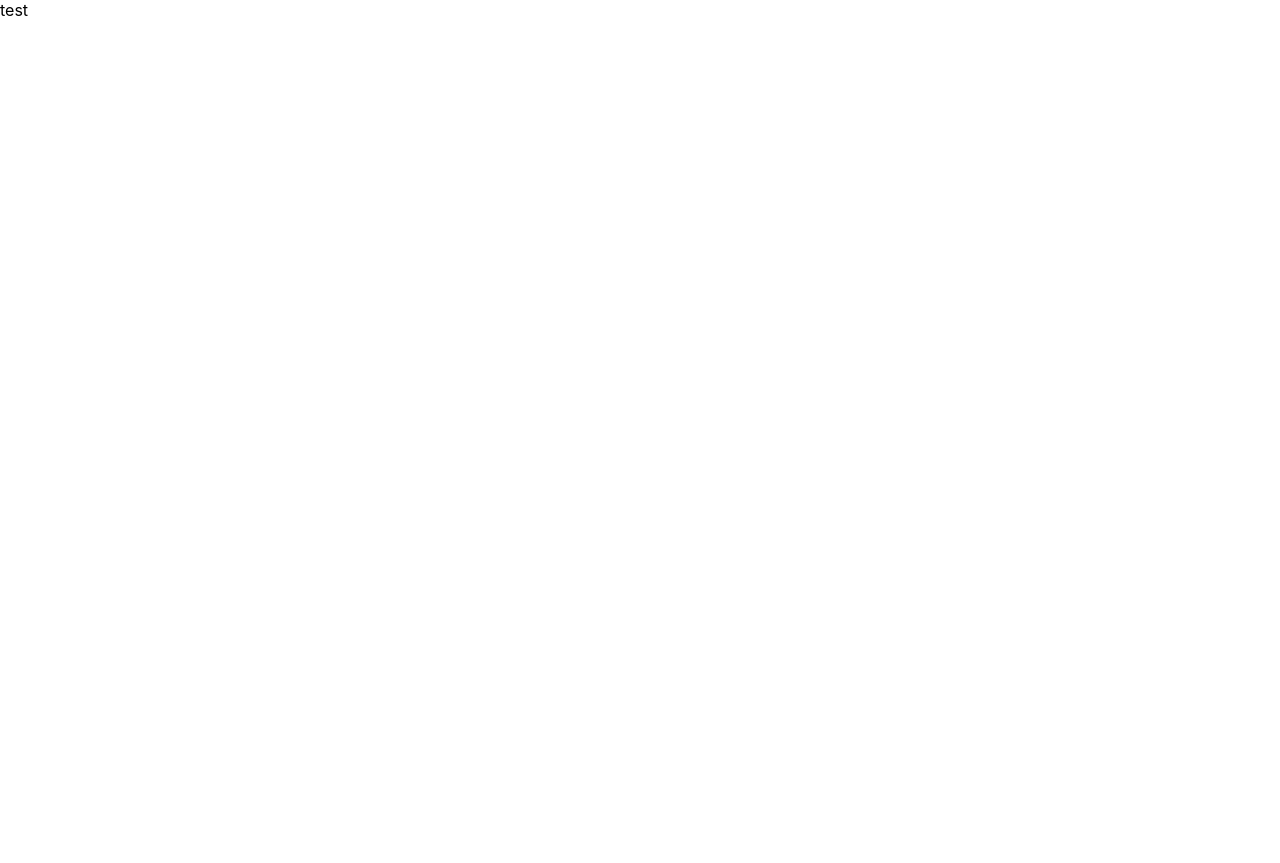
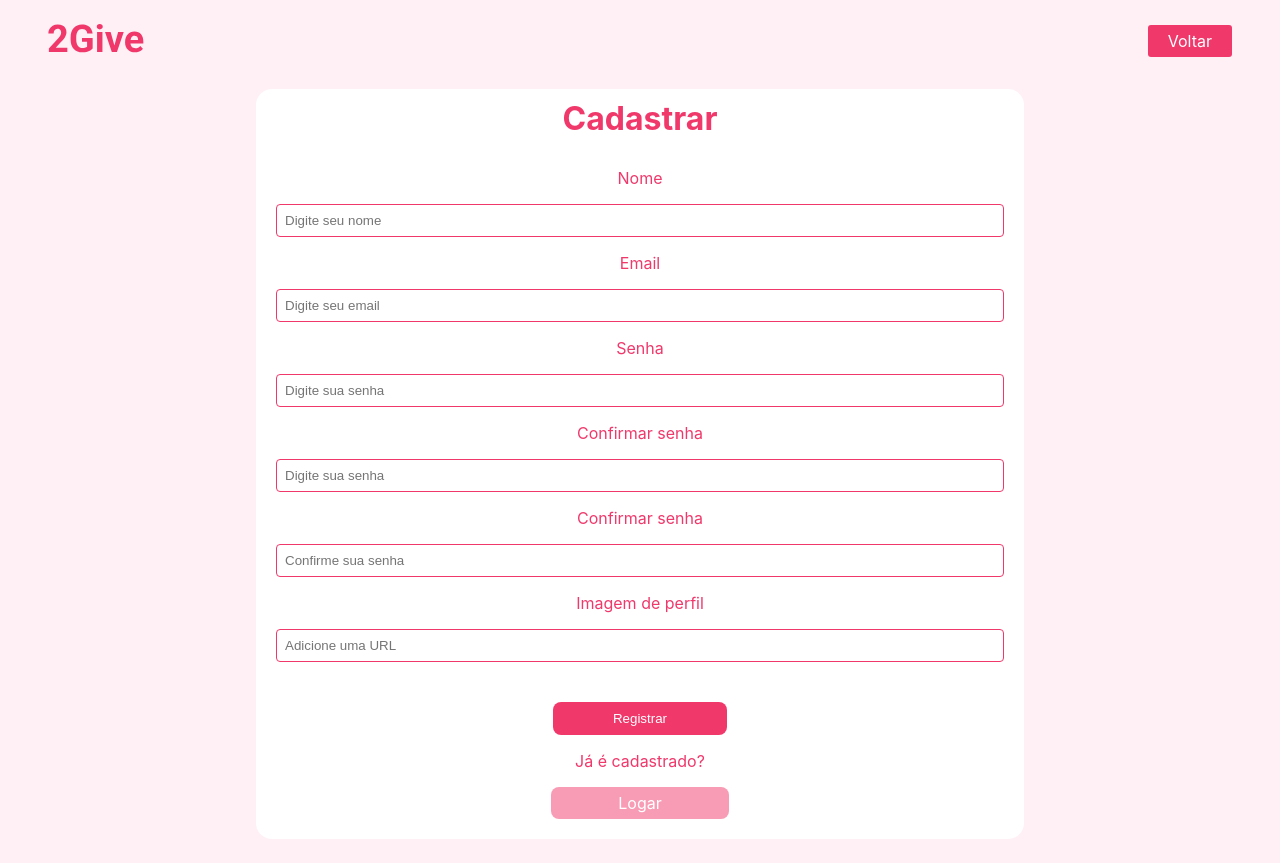
Before and after one commit to JuniorSantos05/2Give, a React (Create React App) app: page / in a window 1280 px wide. Before the commit the page ends 800 px from the top, so only its background shows below. Built offline with nearby package versions, Linux system fonts and the light colour scheme.

Commit message:
Adiciona registerPage 1.0

```diff
--- a/package.json
+++ b/package.json
@@ -14,6 +14,7 @@
     "@types/react-dom": "^18.0.0",
     "@types/styled-components": "^5.1.26",
     "axios": "^1.1.3",
+    "framer-motion": "^7.6.4",
     "react": "^18.2.0",
     "react-dom": "^18.2.0",
     "react-hook-form": "^7.39.1",
--- /dev/null
+++ b/src/components/Button/index.tsx
@@ -0,0 +1,24 @@
+import React, { ButtonHTMLAttributes } from "react";
+import { ButtonStyled } from "./style";
+import { VscLoading } from "react-icons/vsc";
+
+interface IButtonProps extends ButtonHTMLAttributes<HTMLButtonElement> {
+  children: React.ReactNode;
+  btnStyle?: any;
+  isLoading?: boolean;
+}
+
+export const Button = ({
+  children,
+  isLoading = false,
+  btnStyle,
+  ...rest
+}: IButtonProps) => {
+  return (
+    <>
+      <ButtonStyled {...rest}>
+        {isLoading ? <VscLoading /> : children}
+      </ButtonStyled>
+    </>
+  );
+};
--- /dev/null
+++ b/src/components/Button/style.ts
@@ -0,0 +1,26 @@
+import styled, { css } from "styled-components";
+
+interface ITypographyProps {
+  btnStyle?: any;
+}
+
+export const ButtonStyled = styled.button<ITypographyProps>`
+  padding: 9px 60px;
+  border-radius: 8px;
+  max-width: 400px;
+  background-color: #f0386b;
+  color: #fff;
+  &:disabled {
+    filter: opacity(0.7);
+  }
+
+  /* ${({ btnStyle }) => {
+    switch (btnStyle) {
+      case "btnPrimary":
+        return css`
+          padding: 100px;
+          color: red;
+        `;
+    }
+  }} */
+`;
--- /dev/null
+++ b/src/components/Input/index.tsx
@@ -0,0 +1,25 @@
+import { FieldError, FieldValues, UseFormRegister } from "react-hook-form";
+
+interface IInputProps {
+  label: string;
+  error: FieldError | undefined;
+  register: UseFormRegister<any>;
+  name: string;
+  placeholder: string;
+}
+
+export const Input = ({
+  label,
+  error,
+  register,
+  name,
+  placeholder,
+}: IInputProps) => {
+  return (
+    <>
+      <label>{label}</label>
+      <input {...register(name)} placeholder={placeholder} />
+      {error && <span className="error">{error?.message}</span>}
+    </>
+  );
+};
--- /dev/null
+++ b/src/components/Link/styles.ts
@@ -0,0 +1,20 @@
+import { Link } from "react-router-dom";
+import styled from "styled-components";
+
+export const LinkBack = styled(Link)`
+  padding: 6px 20px;
+  border-radius: 3px;
+  background-color: #f0386b;
+  color: #fff;
+`;
+
+export const LinkLogin = styled(Link)`
+  padding: 6px 67px;
+  border-radius: 8px;
+  max-width: 400px;
+  background-color: #f89cb5;
+  color: #fff;
+  &:disabled {
+    filter: opacity(0.7);
+  }
+`;
--- /dev/null
+++ b/src/pages/Register/index.tsx
@@ -0,0 +1,121 @@
+import Logo from "../../assets/Logo.svg";
+import { useForm } from "react-hook-form";
+import { yupResolver } from "@hookform/resolvers/yup";
+import { RegisterForm } from "../../styles/RegisterForm";
+import { schemaRegister } from "./validation";
+import { FlexContainer } from "../../styles/FlexContainer";
+import { Link } from "react-router-dom";
+import { Button } from "../../components/Button";
+import { LinkBack, LinkLogin } from "../../components/Link/styles";
+import { Input } from "../../components/Input";
+
+export interface IRegisterForm {
+  username: string;
+  email: string;
+  password: string;
+  confirmPassword: string;
+  imagem: string;
+}
+
+const Register = () => {
+  const {
+    register,
+    handleSubmit,
+    formState: { errors },
+  } = useForm<IRegisterForm>({
+    resolver: yupResolver(schemaRegister),
+  });
+
+  const dataRegister = (data: IRegisterForm) => {
+    console.log(data);
+  };
+
+  return (
+    <>
+      <RegisterForm onSubmit={handleSubmit(dataRegister)}>
+        <header>
+          <figure>
+            <img src={Logo} alt="Logo 2Give" />
+          </figure>
+          <LinkBack to="register">Voltar</LinkBack>
+        </header>
+        <FlexContainer
+          display="flex"
+          flexDirection="column"
+          justifyContent="center">
+          <h1>Cadastrar</h1>
+
+          <FlexContainer media="responsive">
+            <div>
+              <Input
+                register={register}
+                error={errors.username}
+                label="Nome"
+                name="username"
+                placeholder="Digite seu nome"
+              />
+
+              <Input
+                register={register}
+                error={errors.email}
+                label="Email"
+                name="email"
+                placeholder="Digite seu email"
+              />
+
+              <Input
+                register={register}
+                error={errors.password}
+                label="Senha"
+                name="password"
+                placeholder="Digite sua senha"
+              />
+            </div>
+
+            <div>
+              <Input
+                register={register}
+                error={errors.password}
+                label="Confirmar senha"
+                name="password"
+                placeholder="Digite sua senha"
+              />
+
+              <Input
+                register={register}
+                error={errors.confirmPassword}
+                label="Confirmar senha"
+                name="password"
+                placeholder="Confirme sua senha"
+              />
+
+              <Input
+                register={register}
+                error={errors.imagem}
+                label="Imagem de perfil"
+                name="imagem"
+                placeholder="Adicione uma URL"
+              />
+            </div>
+          </FlexContainer>
+
+          <FlexContainer
+            display="flex"
+            flexDirection="column"
+            justifyContent="center"
+            alignItems="center">
+            <Button type="submit" btnStyle="btnPrimary">
+              Registrar
+            </Button>
+
+            <span>Já é cadastrado?</span>
+
+            <LinkLogin to="logar">Logar</LinkLogin>
+          </FlexContainer>
+        </FlexContainer>
+      </RegisterForm>
+    </>
+  );
+};
+
+export default Register;
--- /dev/null
+++ b/src/pages/Register/validation.ts
@@ -0,0 +1,19 @@
+import * as yup from "yup";
+
+export const schemaRegister = yup.object().shape({
+  username: yup.string().required("Nome obrigatório!"),
+  email: yup.string().required("Email obrigatório!").email("Email inválido!"),
+  password: yup
+    .string()
+    .matches(/[A-Z]/, "Deve conter ao menos 1 letra maiúscula")
+    .matches(/[a-z]/, "Deve conter ao menos 1 letra minúscula")
+    .matches(/(\d)/, "Deve conter ao menos 1 número")
+    .matches(/(\W)|_/, "Deve conter ao menos 1 caracter especial")
+    .matches(/.{8,}/, "Deve conter no mínimo 8 dígitos")
+    .required("Senha é obrigatória"),
+  confirmPassword: yup
+    .string()
+    .oneOf([yup.ref("password")], "Confirmação de senha incorreta!"),
+  bio: yup.string().required("Conte um pouco sobre você"),
+  contact: yup.string().required("Número obrigatório"),
+});
--- a/src/routes/index.tsx
+++ b/src/routes/index.tsx
@@ -1,9 +1,10 @@
 import { Routes, Route } from "react-router-dom";
+import Register from "../pages/Register";
 
 const RoutesMain = () => {
   return (
     <Routes>
-      <Route path="/" element={"test"} />
+      <Route path="/" element={<Register />} />
     </Routes>
   );
 };
--- /dev/null
+++ b/src/styles/FlexContainer/index.ts
@@ -0,0 +1,53 @@
+import styled, { css } from "styled-components";
+
+interface IFlexContainerProps {
+  display?: string;
+  flexDirection?: "column" | "column-reverse" | "row" | "row-reverse";
+  alignItems?: "center" | "start" | "end" | "flex-start" | "flex-end";
+  justifyContent?:
+    | "center"
+    | "start"
+    | "end"
+    | "flex-start"
+    | "flex-end"
+    | "left"
+    | "right";
+  flexWrap?: "nowrap" | "wrap" | "wrap-reverse";
+  gap?: string;
+  media?: any;
+}
+
+export const FlexContainer = styled.div<IFlexContainerProps>`
+  width: 100%;
+  max-width: 768px;
+  margin: 0 auto;
+  border-radius: 16px;
+  display: ${(props) => props.display || "block"};
+  flex-direction: ${(props) => props.flexDirection || "row"};
+  align-items: ${(props) => props.alignItems || "flex-start"};
+  justify-content: ${(props) => props.justifyContent || "flex-start"};
+  flex-wrap: ${(props) => props.flexWrap};
+  gap: ${(props) => props.gap || "20px"};
+  padding: 10px;
+  background-color: #fff;
+
+  div {
+    display: flex;
+    flex-direction: column;
+    align-items: center;
+    gap: 1rem;
+    width: 100%;
+    text-align: start;
+  }
+
+  ${({ media }) => {
+    switch (media) {
+      case "responsive":
+        return css`
+          @media (min-width: 768px) {
+            display: flex;
+          }
+        `;
+    }
+  }}
+`;
--- a/src/styles/Global/global.ts
+++ b/src/styles/Global/global.ts
@@ -10,7 +10,7 @@ export default createGlobalStyle`
 
 html, body{
   font-family: 'Inter', sans-serif;
-  background-color: var(--color-grey-0);
+  background-color: #FFF0F6;
   height: 100vh;
   width: 100vw;
 }
@@ -18,7 +18,7 @@ html, body{
 button{
   cursor: pointer;
   border: none;
-  /* background-color: var(--color-grey-0); */
+
 }
 
 ul, ol, li{
--- /dev/null
+++ b/src/styles/RegisterForm/index.ts
@@ -0,0 +1,39 @@
+import styled from "styled-components";
+
+export const RegisterForm = styled.form`
+  padding: 1.5rem 3rem 1.5rem 3rem;
+  min-width: 320px;
+
+  background-color: #fff0f6;
+  color: #f0386b;
+  border-radius: 10px;
+
+  display: flex;
+  flex-direction: column;
+  gap: 2rem;
+
+  margin: 0 auto;
+
+  .error {
+    color: var(--color-error);
+    font-size: 0.7rem;
+  }
+
+  header {
+    display: flex;
+    justify-content: space-between;
+    align-items: center;
+  }
+
+  h1 {
+    text-align: center;
+    width: 100%;
+  }
+
+  input {
+    width: 100%;
+    padding: 0.5rem;
+    border: 1px solid #f0386b;
+    border-radius: 4px;
+  }
+`;
```
Also changed, not shown: src/assets/Logo.svg (added), 1 other file (tests, documents, lock files or other folders).
